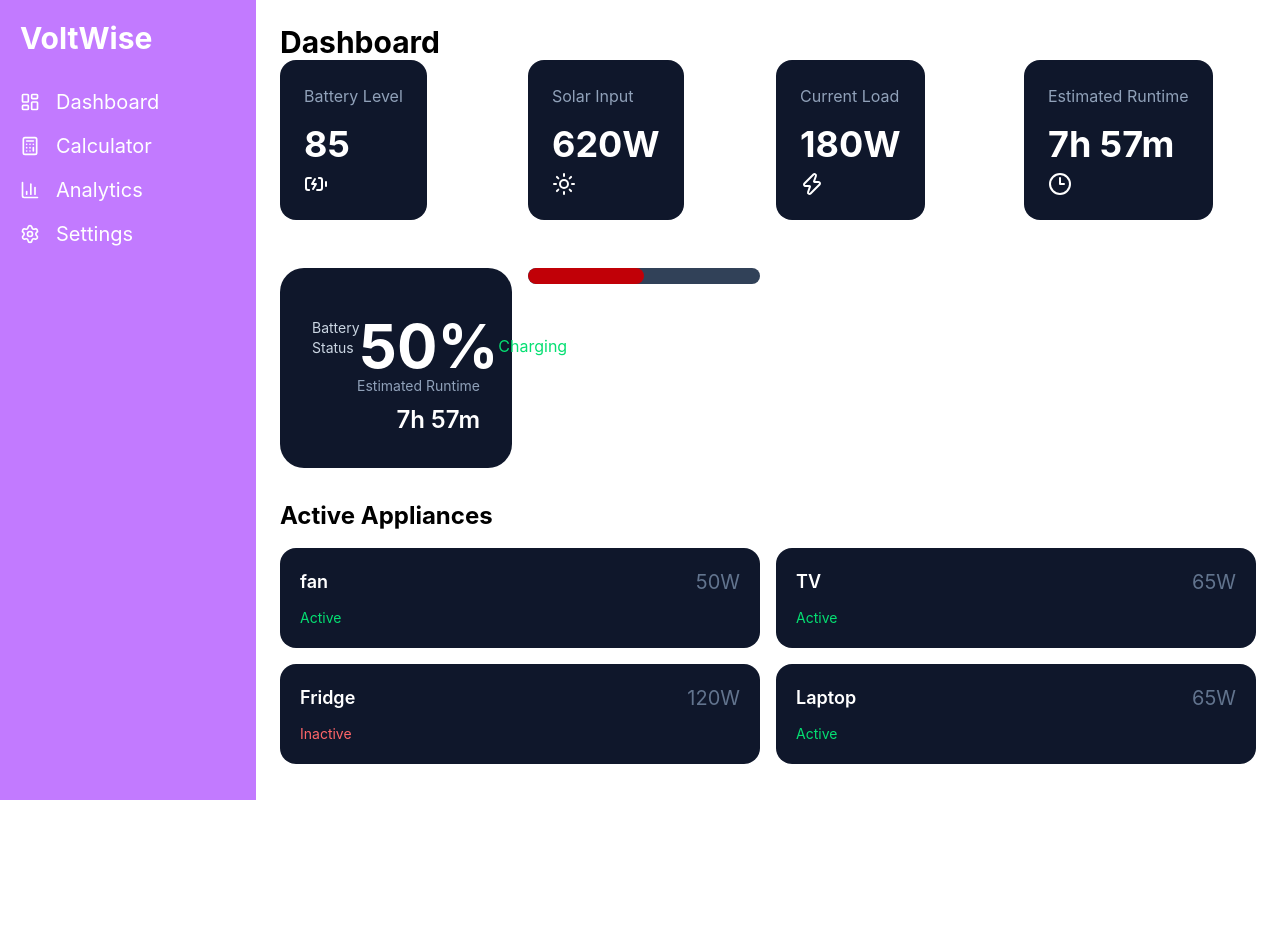
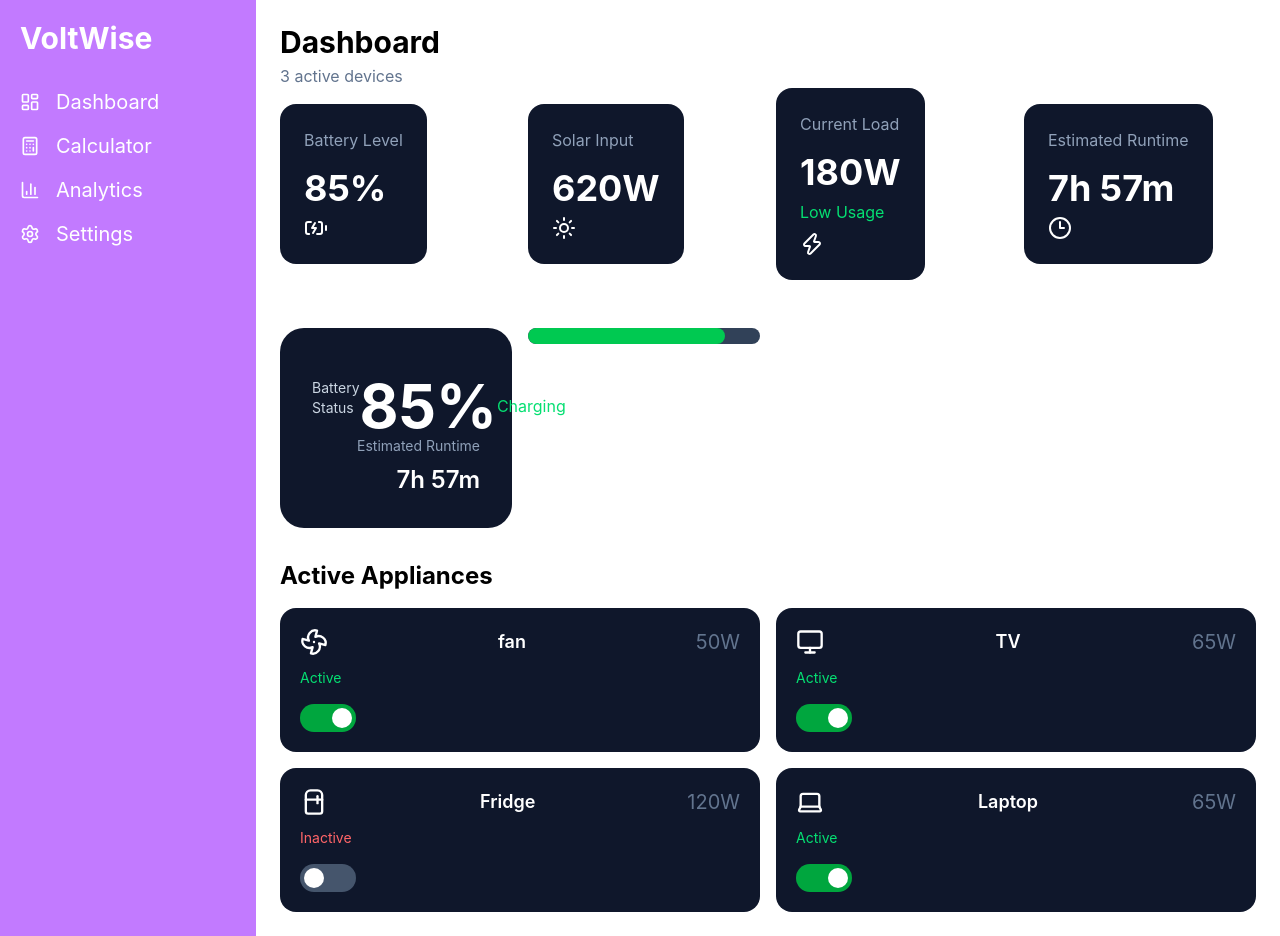
Before and after one commit to onaolapomay/My-solar-smart-plan, a React (Vite) app: page / in a window 1280 px wide. Before the commit the page ends 800 px from the top, so only its background shows below. Built offline with nearby package versions, Linux system fonts and the light colour scheme.

Commit message:
improved the dashboard and updated the analytics

```diff
--- a/src/components/BatteryOverview.tsx
+++ b/src/components/BatteryOverview.tsx
@@ -1,6 +1,6 @@
 type BatteryOverviewProps = {
     percentage: number;
-    status: 'Charging' | 'Discharging' | 'Full';
+    status: string;
     runtime: string;
 }
 
--- a/src/components/Card.tsx
+++ b/src/components/Card.tsx
@@ -2,15 +2,17 @@ type CardProps ={
     title: string;
     value: string | number;
     icon?: React.ReactNode;
+    status?: string
 }
 
-const Card = ({ title, value, icon }: CardProps) => {
+const Card = ({ title, value, icon, status }: CardProps) => {
     return (
         <div className="flex items-center justify-between">
 
             <div className="bg-slate-900 text-white p-6 rounded-2xl min-h-37.5">
                 <h3 className="text-base text-slate-400">{title}</h3>
                 <p className="text-4xl font-bold mt-4">{value}</p>
+                {status && <p className="mt-2 text-green-400">{status}</p>}
                 {icon && <div className="mt-2">{icon}</div>}
             </div>
         </div>
--- a/src/pages/Analytics.tsx
+++ b/src/pages/Analytics.tsx
@@ -1,7 +1,38 @@
+import appliance from '../data/appliance'
+
+
 const Analytics = () => {
+const totalUsage = appliance.filter
+((appliance) => appliance.isActive).reduce((total, appliance) => total + appliance.wattage, 0
+)
+
+const activeDevices = appliance.filter
+((appliance) => appliance.isActive).length;
+
+const highestDevices = appliance.reduce
+((highest, appliance) => appliance.wattage >
+ highest.wattage ? appliance : highest)
+
+
     return (
-        <div className="text-3xl font-bold">
-            <h1>Analytics</h1>
+        <div>
+            <h1 className='text-3xl font-bold mb-6'>Analytics</h1>
+            <div className='grid grid-cols-1 md:grid-cols-2 lg:grid-cols-4 gap-4'>
+                <div className='bg-slate-900 text-white p-6 rounded-2xl'>
+                    <h2 className='text-xl font-semibold mb-2'>Total Usage</h2>
+                    <p className='text-2xl font-bold'>{totalUsage}W</p>
+                </div>
+
+                <div className='bg-slate-900 text-white p-6 rounded-2xl'>
+                    <h2 className='text-xl font-semibold mb-2'>Active Devices</h2>
+                    <p className='text-2xl font-bold'>{activeDevices}</p>
+                </div>
+
+                <div className='bg-slate-900 text-white p-6 rounded-2xl'>
+                    <h2 className='text-xl font-semibold mb-2'>Highest Device</h2>
+                    <p className='text-2xl font-bold'>{highestDevices.name} - {highestDevices.wattage}W</p>
+                </div>
+            </div>
         </div>
     )
 }
--- a/src/pages/Dashboard.tsx
+++ b/src/pages/Dashboard.tsx
@@ -1,23 +1,68 @@
 import Card from '../components/Card'
-import { BatteryCharging, Sun, Zap, Clock3, } from 'lucide-react'
+import { BatteryCharging, Sun, Zap, Clock3, Fan, Monitor, Laptop, Refrigerator } from 'lucide-react'
 import BatteryOverview from '../components/BatteryOverview'
 import appliances from '../data/appliance'
+import { useEffect, useState } from 'react'
+import type { Appliance } from '../types/appliance'
+// import { stringify } from 'querystring'
 
 
 const Dashboard = () => {
-const totalUsage = appliances.filter
+
+const [deviceList, setDeviceList] = useState<Appliance[]>(() => {
+    const savedDevices = localStorage.getItem('devices')
+    return savedDevices ? JSON.parse(savedDevices) : appliances
+})
+
+const totalUsage = deviceList.filter
 ((appliance) => appliance.isActive).reduce
 ((total, appliance) =>
 total + appliance.wattage, 0)
 
+const batteryPercentage =
+totalUsage > 300 ? 45 : totalUsage > 200 ? 65 : 85
+
+const estimatedRuntime =
+totalUsage > 300
+? '2h 12m'
+: totalUsage > 200
+? '4h 30m'
+: '7h 57m'
+
+const batteryStatus =
+totalUsage > 300
+? 'Discharging Fast' : totalUsage > 200
+? 'In Use' : 'Charging'
+
+const usageStatus =
+totalUsage > 300
+? 'High Usage'
+: totalUsage > 200
+? 'Moderate Usage'
+: 'Low Usage'
+
+const activeDevices =
+deviceList.filter((appliance) => appliance.isActive).length
+
+const toggleAppliance = (id: string) => {
+    const updatedDevices = deviceList.map((device) => device.id === id ?
+    { ...device, isActive: !device.isActive } : device)
+    setDeviceList(updatedDevices)
+}
+
+useEffect(() => {
+    localStorage.setItem('devices', JSON.stringify(deviceList))
+}, [deviceList])
+
     return (
         <div>
             <h1 className="text-3xl font-bold">Dashboard</h1>
+            <p className='text-slate-500 mt-1'>{activeDevices} active devices</p>
 
             <div className='grid grid-cols-1 md:grid-cols-2 lg:grid-cols-4 gap-4'>
                 <Card
                 title='Battery Level'
-                value={85}
+                value={`${batteryPercentage}%`}
                 icon={<BatteryCharging />} />
 
                 <Card
@@ -28,26 +73,34 @@ total + appliance.wattage, 0)
                 <Card
                 title='Current Load'
                 value={`${totalUsage}W`}
-                icon={<Zap />} />
+                icon={<Zap />}
+                status={usageStatus} />
 
                 <Card
                 title='Estimated Runtime'
-                value='7h 57m'
+                value={estimatedRuntime}
                 icon={<Clock3 />} />
 
                 <BatteryOverview
-                percentage={50}
-                status='Charging'
-                runtime='7h 57m' />
+                percentage={batteryPercentage}
+                status={batteryStatus}
+                runtime={estimatedRuntime} />
             </div>
 
             <div className='mt-8'>
                 <h2 className='text-2xl font-bold mb-4'>Active Appliances</h2>
 
                 <div className='grid grid-cols-1 md:grid-cols-2 gap-4'>
-                    {appliances.map((appliance) => (
-                        <div key={appliance.id} className='bg-slate-900 text-white p-5 rounded-2xl'>
+                    {deviceList.map((appliance) => (
+                        <div key={appliance.id}
+                        className='bg-slate-900 text-white p-5 rounded-2xl cursor-pointer'>
                             <div className='flex items-center justify-between'>
+                                <div>
+                                    {appliance.name === 'fan' && <Fan size={28} />}
+                                    {appliance.name === 'TV' && <Monitor size={28} />}
+                                    {appliance.name === 'Fridge' && <Refrigerator size={28} />}
+                                    {appliance.name === 'Laptop' && <Laptop size={28} />}
+                                </div>
                                 <h4 className='text-lg font-semibold'>{appliance.name}</h4>
                                 <span className='text-xl text-slate-500'>{appliance.wattage}W</span>
                             </div>
@@ -57,6 +110,18 @@ total + appliance.wattage, 0)
                             }`}>
                                 {appliance.isActive ? 'Active' : 'Inactive'}
                             </p>
+
+                            <button onClick={() => toggleAppliance(appliance.id)}
+                                className={`mt-4 w-14 h-7 flex items-center rounded-full p-1 transition-all
+                                duration-300 ${
+                                    appliance.isActive ? 'bg-green-600' : 'bg-slate-600'
+                                }`}>
+                                    <div className={`bg-white w-5 h-5 rounded-full transition-all duration-300
+                                        ${appliance.isActive ? 'translate-x-7' : ''}`}>
+
+                                    </div>
+
+                            </button>
 
                         </div>
                     ))}
```
